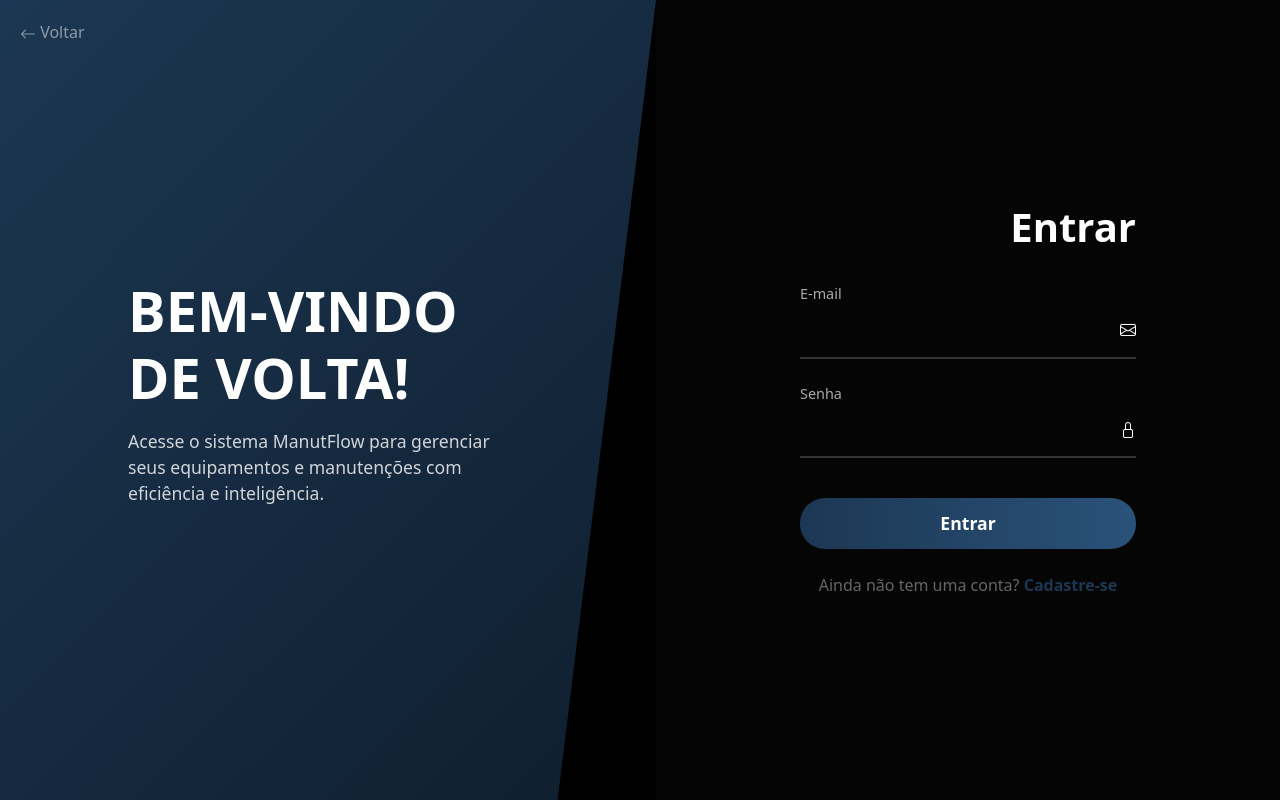
After one commit to amand4morais/ManutFlow, a Flask app: page /login in a window 1280 px wide. The commit adds this page. Run offline with Flask 3, Linux system fonts and the light colour scheme.

Commit message:
login/register features added

```diff
--- a/app.py
+++ b/app.py
@@ -4,7 +4,7 @@ from models.database import db, init_db
 import os
 from pathlib import Path
 
-# IMPORTE TODOS OS MODELOS AQUI PARA O SQLALCHEMY CRIAR AS TABELAS
+# IMPORTE TODOS OS MODELOS AQUI
 from models.equipamento import Equipamento
 from models.manutencao import Manutencao
 from models.setor import Setor
@@ -14,51 +14,46 @@ from controllers.equipamento_controller import equipamento_bp
 from controllers.manutencao_controller import manutencao_bp
 from controllers.ia_controller import ia_bp
 from controllers.setor_controller import setor_bp
+from controllers.auth_controller import auth_bp # NOVO IMPORT
 
 import config
 from dotenv import load_dotenv
 
-# Carrega variáveis de ambiente do arquivo .env
 load_dotenv()
 
-# Define os caminhos absolutos para templates e estáticos
 BASE_DIR = Path(__file__).parent.absolute()
 TEMPLATE_DIR = str(BASE_DIR / 'views' / 'templates')
 STATIC_DIR = str(BASE_DIR / 'views' / 'static')
 
-# Cria a aplicação Flask com caminhos explícitos
 app = Flask(__name__,
             template_folder=TEMPLATE_DIR,
             static_folder=STATIC_DIR)
 
-# Carrega configurações
 app.config.from_object(config)
 
-# Configuração do Flask-Login
 login_manager = LoginManager()
 login_manager.init_app(app)
+login_manager.login_view = 'auth.login' # Define a rota de login padrão
 
-# Personalização do comportamento quando o usuário não está logado
 @login_manager.unauthorized_handler
 def unauthorized():
     from flask import flash, redirect, url_for
     flash('Atenção: Você precisa estar logado para acessar as funcionalidades do sistema.', 'warning')
-    return redirect(url_for('index'))
+    return redirect(url_for('auth.login')) # Redireciona para o login real agora
 
 @login_manager.user_loader
 def load_user(user_id):
     return Funcionario.query.get(int(user_id))
 
-# Inicializa o banco de dados
 init_db(app)
 
-# Registra blueprints (controllers)
+# Registra blueprints
 app.register_blueprint(equipamento_bp)
 app.register_blueprint(manutencao_bp)
 app.register_blueprint(ia_bp)
 app.register_blueprint(setor_bp)
+app.register_blueprint(auth_bp) # NOVO REGISTRO
 
-# Rota principal (Dashboard)
 @app.route('/')
 def index():
     """Página inicial - Dashboard"""
@@ -82,7 +77,6 @@ def index():
         print(f"Erro ao carregar index: {str(e)}")
         return f"Erro interno: {str(e)}", 500
 
-# Tratamento de erros
 @app.errorhandler(404)
 def page_not_found(e):
     return render_template('base.html'), 404
@@ -90,18 +84,17 @@ def page_not_found(e):
 @app.errorhandler(500)
 def internal_server_error(e):
     from flask import flash, redirect, url_for
-    flash('Ocorreu um erro interno. Certifique-se de estar logado para acessar certas funcionalidades.', 'danger')
+    flash('Ocorreu um erro interno.', 'danger')
     return redirect(url_for('index'))
 
 @app.errorhandler(Exception)
 def handle_exception(e):
     from flask import flash, redirect, url_for
-    # Se for erro de autenticação do Flask-Login, o unauthorized_handler já cuida
-    # Para outros erros que gerariam tela de Exception:
-    flash(f'Aviso: Para realizar esta ação, você precisa estar logado no sistema.', 'warning')
+    if "401" in str(e): # Ignora erro de auth que já é tratado
+        return redirect(url_for('auth.login'))
+    flash(f'Ocorreu um erro: {str(e)}', 'warning')
     return redirect(url_for('index'))
 
-# Contexto do template
 @app.context_processor
 def utility_processor():
     def format_currency(value):
@@ -109,8 +102,4 @@ def utility_processor():
     return dict(format_currency=format_currency)
 
 if __name__ == '__main__':
-    print("=" * 60)
-    print(f"Diretório Base: {BASE_DIR}")
-    print(f"Diretório Templates: {TEMPLATE_DIR}")
-    print("=" * 60)
     app.run(host='0.0.0.0', port=5000, debug=True)
--- /dev/null
+++ b/controllers/auth_controller.py
@@ -0,0 +1,82 @@
+from flask import Blueprint, render_template, request, redirect, url_for, flash
+from flask_login import login_user, logout_user, login_required, current_user
+from models.funcionario import Funcionario
+from models.setor import Setor
+from models.database import db
+
+auth_bp = Blueprint('auth', __name__)
+
+@auth_bp.route('/login', methods=['GET', 'POST'])
+def login():
+    if current_user.is_authenticated:
+        return redirect(url_for('index'))
+
+    if request.method == 'POST':
+        email = request.form.get('email')
+        senha = request.form.get('password')
+
+        user = Funcionario.query.filter_by(email=email).first()
+
+        # Nota: Em um ambiente de produção real, deve-se usar hash de senha (werkzeug.security)
+        # Mantendo comparação simples para compatibilidade com o seed.py existente
+        if user and user.senha == senha:
+            login_user(user)
+            flash('Login realizado com sucesso!', 'success')
+            return redirect(url_for('index'))
+        else:
+            flash('Email ou senha incorretos.', 'danger')
+
+    return render_template('login.html')
+
+@auth_bp.route('/cadastro', methods=['GET', 'POST'])
+def cadastro():
+    if current_user.is_authenticated:
+        return redirect(url_for('index'))
+
+    if request.method == 'POST':
+        nome = request.form.get('username')
+        email = request.form.get('email')
+        senha = request.form.get('password')
+        setor_id = request.form.get('setor_id') # Captura o setor
+
+        # Validações básicas
+        if not all([nome, email, senha, setor_id]):
+            flash('Preencha todos os campos.', 'danger')
+            return redirect(url_for('auth.cadastro'))
+
+        user_exists = Funcionario.query.filter_by(email=email).first()
+
+        if user_exists:
+            flash('Este email já está cadastrado.', 'danger')
+            return redirect(url_for('auth.cadastro'))
+
+        # Cria novo funcionário (sem privilégios de admin por padrão)
+        # O setor não é salvo diretamente na tabela funcionario neste modelo simples,
+        # mas estamos capturando para validar o fluxo. Se precisasse salvar,
+        # teria que adicionar setor_id no model Funcionario.
+        # Vou assumir que o cadastro é apenas de usuário básico.
+
+        new_user = Funcionario(
+            nome=nome,
+            email=email,
+            senha=senha,
+            is_admin=False
+        )
+
+        try:
+            new_user.save()
+            flash('Cadastro realizado com sucesso! Faça login.', 'success')
+            return redirect(url_for('auth.login'))
+        except Exception as e:
+            flash(f'Erro ao cadastrar: {str(e)}', 'danger')
+
+    # Busca setores para o dropdown
+    setores = Setor.get_all()
+    return render_template('cadastro.html', setores=setores)
+
+@auth_bp.route('/logout')
+@login_required
+def logout():
+    logout_user()
+    flash('Você saiu do sistema.', 'info')
+    return redirect(url_for('auth.login'))
--- a/views/static/css/style.css
+++ b/views/static/css/style.css
@@ -223,3 +223,166 @@ canvas {
 .modal-footer {
     border-top: 2px solid rgba(0,0,0,0.1);
 }
+
+/* --- ESTILOS DE AUTENTICAÇÃO (LOGIN/CADASTRO) --- */
+
+.auth-body {
+    background-color: #000; /* Fundo preto base */
+    overflow-x: hidden;
+}
+
+.auth-container {
+    min-height: 100vh;
+    display: flex;
+    flex-wrap: wrap;
+}
+
+/* Lado Esquerdo (Welcome) */
+.auth-side-welcome {
+    flex: 1;
+    background: linear-gradient(135deg, #1C3753 0%, #0f1e2e 100%);
+    color: white;
+    display: flex;
+    flex-direction: column;
+    justify-content: center;
+    align-items: center;
+    padding: 3rem;
+    position: relative;
+    clip-path: polygon(0 0, 100% 0, 85% 100%, 0% 100%); /* Efeito diagonal sutil */
+    z-index: 1;
+}
+
+/* Ajuste para mobile */
+@media (max-width: 768px) {
+    .auth-side-welcome {
+        clip-path: none;
+        min-height: 200px;
+        flex: 0 0 100%;
+    }
+}
+
+.auth-side-welcome h1 {
+    font-weight: 800;
+    font-size: 3.5rem;
+    margin-bottom: 1rem;
+    text-transform: uppercase;
+}
+
+.auth-side-welcome p {
+    font-size: 1.1rem;
+    opacity: 0.8;
+    max-width: 400px;
+}
+
+/* Lado Direito (Formulário) */
+.auth-side-form {
+    flex: 1;
+    background-color: #050505;
+    display: flex;
+    flex-direction: column;
+    justify-content: center;
+    align-items: center;
+    padding: 2rem;
+    position: relative;
+    min-width: 320px;
+}
+
+.auth-box {
+    width: 100%;
+    max-width: 400px;
+    padding: 2rem;
+}
+
+.auth-header {
+    margin-bottom: 2rem;
+    text-align: right; /* Título alinhado à direita como na ref */
+}
+
+.auth-header h2 {
+    color: white;
+    font-weight: 700;
+    font-size: 2.5rem;
+}
+
+/* Inputs estilizados */
+.auth-input-group {
+    margin-bottom: 1.5rem;
+    position: relative;
+}
+
+.auth-label {
+    color: #aaa;
+    font-size: 0.9rem;
+    margin-bottom: 0.5rem;
+    display: block;
+}
+
+.auth-input {
+    width: 100%;
+    background: transparent;
+    border: none;
+    border-bottom: 2px solid #333;
+    padding: 10px 0;
+    color: white;
+    font-size: 1rem;
+    transition: border-color 0.3s;
+}
+
+.auth-input:focus {
+    outline: none;
+    border-bottom-color: #1C3753; /* Cor Índigo no foco */
+}
+
+.auth-icon {
+    position: absolute;
+    right: 0;
+    top: 35px;
+    color: white;
+}
+
+/* Botão */
+.btn-auth {
+    width: 100%;
+    background: linear-gradient(90deg, #1C3753 0%, #2a527a 100%);
+    border: none;
+    color: white;
+    padding: 12px;
+    border-radius: 25px; /* Arredondado */
+    font-weight: 600;
+    font-size: 1.1rem;
+    margin-top: 1rem;
+    transition: transform 0.2s;
+}
+
+.btn-auth:hover {
+    transform: scale(1.02);
+    color: white;
+    box-shadow: 0 0 15px rgba(28, 55, 83, 0.5);
+}
+
+.auth-footer {
+    margin-top: 1.5rem;
+    text-align: center;
+    color: #666;
+}
+
+.auth-footer a {
+    color: #1C3753;
+    text-decoration: none;
+    font-weight: bold;
+}
+
+.auth-footer a:hover {
+    text-decoration: underline;
+}
+
+/* Link flutuante para voltar */
+.back-home {
+    position: absolute;
+    top: 20px;
+    left: 20px;
+    color: rgba(255,255,255,0.5);
+    text-decoration: none;
+    z-index: 10;
+}
+.back-home:hover { color: white; }
--- a/views/templates/base.html
+++ b/views/templates/base.html
@@ -16,7 +16,10 @@
 
     {% block extra_css %}{% endblock %}
 </head>
-<body>
+<body class="{% block body_class %}{% endblock %}">
+    {% block layout %}
+        <!-- Layout Padrão (Navbar + Conteúdo + Footer) -->
+
         <!-- Navbar -->
         <nav class="navbar navbar-expand-lg navbar-dark bg-primary">
             <div class="container-fluid">
@@ -49,7 +52,7 @@
                             </a>
                         </li>
 
-                    <!-- Botão de Login/Cadastro (Solicitado pelo usuário) -->
+                        <!-- Botão de Login/Cadastro -->
                         <li class="nav-item ms-lg-3">
                             {% if current_user.is_authenticated %}
                                 <div class="dropdown">
@@ -57,11 +60,11 @@
                                         <i class="bi bi-person-circle"></i> {{ current_user.nome }}
                                     </button>
                                     <ul class="dropdown-menu dropdown-menu-end" aria-labelledby="userDropdown">
-                                    <li><a class="dropdown-item" href="#"><i class="bi bi-box-arrow-right"></i> Sair (Em breve)</a></li>
+                                        <li><a class="dropdown-item" href="{{ url_for('auth.logout') }}"><i class="bi bi-box-arrow-right"></i> Sair</a></li>
                                     </ul>
                                 </div>
                             {% else %}
-                            <a class="btn btn-light text-primary fw-bold" href="#" onclick="alert('A interface de Login e Cadastro será implementada em breve pela Princesa linda maravilhosa! ❤️'); return false;">
+                                <a class="btn btn-light text-primary fw-bold" href="{{ url_for('auth.login') }}">
                                     <i class="bi bi-box-arrow-in-right"></i> Login | Cadastro
                                 </a>
                             {% endif %}
@@ -71,7 +74,7 @@
             </div>
         </nav>
 
-    <!-- Flash Messages -->
+        <!-- Flash Messages (Layout Padrão) -->
         <div class="container mt-3">
             {% with messages = get_flashed_messages(with_categories=true) %}
                 {% if messages %}
@@ -96,6 +99,7 @@
                 <p class="mb-0">Sistema de Controle de Manutenção de Equipamentos &copy; 2026</p>
             </div>
         </footer>
+    {% endblock %}
 
     <!-- Bootstrap JS -->
     <script src="https://cdn.jsdelivr.net/npm/bootstrap@5.3.0/dist/js/bootstrap.bundle.min.js"></script>
--- /dev/null
+++ b/views/templates/login.html
@@ -0,0 +1,60 @@
+{% extends "base.html" %}
+
+{% block title %}Login - ManutFlow{% endblock %}
+
+{% block body_class %}auth-body{% endblock %}
+
+{% block layout %}
+<div class="auth-container">
+    <!-- Lado Esquerdo -->
+    <div class="auth-side-welcome">
+        <a href="{{ url_for('index') }}" class="back-home"><i class="bi bi-arrow-left"></i> Voltar</a>
+
+        <div class="text-start">
+            <h1>BEM-VINDO<br>DE VOLTA!</h1>
+            <p>Acesse o sistema ManutFlow para gerenciar seus equipamentos e manutenções com eficiência e inteligência.</p>
+        </div>
+    </div>
+
+    <!-- Lado Direito (Form) -->
+    <div class="auth-side-form">
+        <div class="auth-box">
+            <!-- Flash Messages (Específico para o layout de login) -->
+            {% with messages = get_flashed_messages(with_categories=true) %}
+                {% if messages %}
+                    {% for category, message in messages %}
+                        <div class="alert alert-{{ category }} alert-dismissible fade show small" role="alert">
+                            {{ message }}
+                            <button type="button" class="btn-close" data-bs-dismiss="alert"></button>
+                        </div>
+                    {% endfor %}
+                {% endif %}
+            {% endwith %}
+
+            <div class="auth-header">
+                <h2>Entrar</h2>
+            </div>
+
+            <form method="POST" action="{{ url_for('auth.login') }}">
+                <div class="auth-input-group">
+                    <label class="auth-label">E-mail</label>
+                    <input type="email" name="email" class="auth-input" required>
+                    <i class="bi bi-envelope auth-icon"></i>
+                </div>
+
+                <div class="auth-input-group">
+                    <label class="auth-label">Senha</label>
+                    <input type="password" name="password" class="auth-input" required>
+                    <i class="bi bi-lock auth-icon"></i>
+                </div>
+
+                <button type="submit" class="btn btn-auth">Entrar</button>
+            </form>
+
+            <div class="auth-footer">
+                Ainda não tem uma conta? <a href="{{ url_for('auth.cadastro') }}">Cadastre-se</a>
+            </div>
+        </div>
+    </div>
+</div>
+{% endblock %}
```
Also changed, not shown: views/templates/cadastro.html (added, +77 -0 lines). Lines whose indentation alone changed are shown as unchanged.
